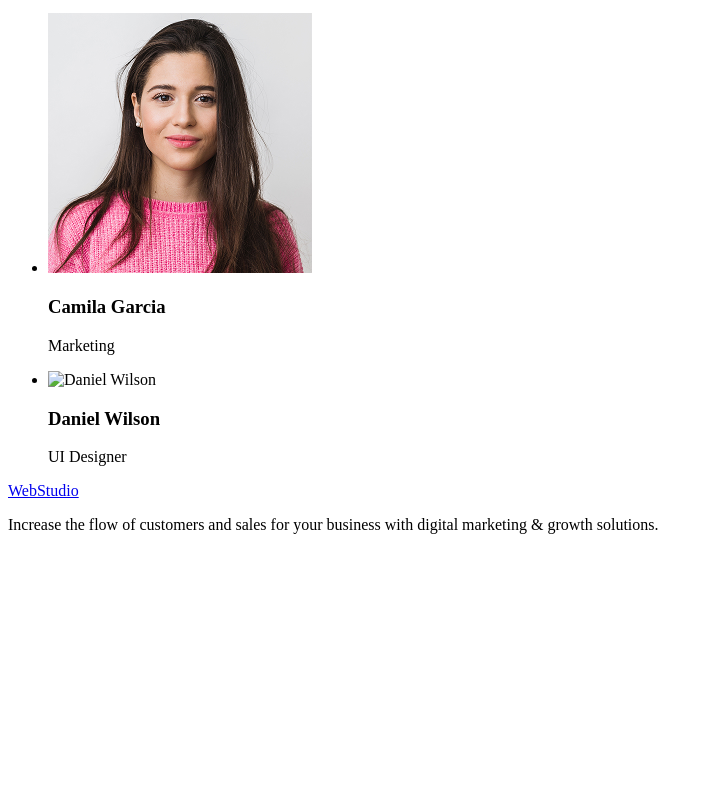
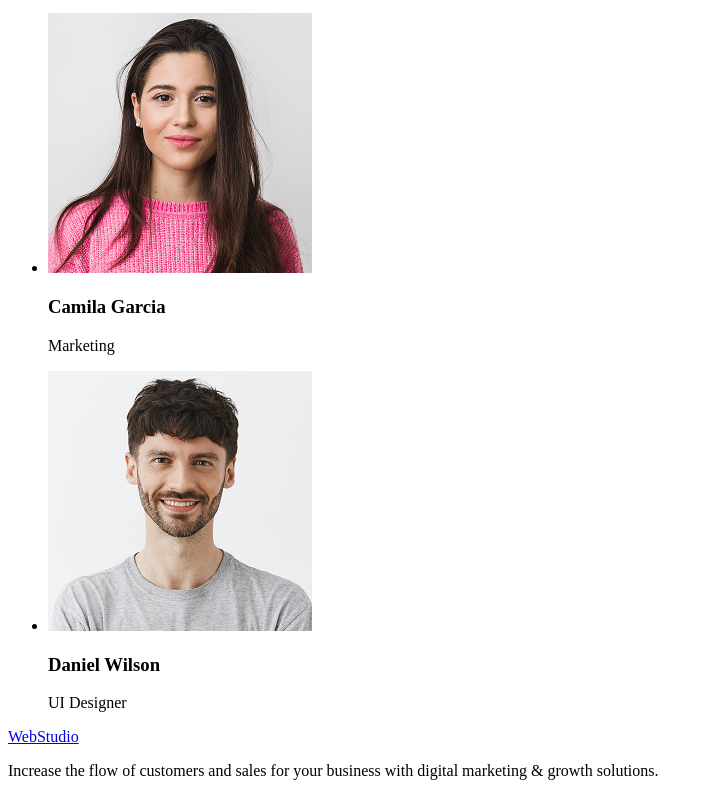
Before and after one commit to Nunam-UK/goit-hw-01, a plain HTML site: page index.html in a window 1280 px wide. Shown: the part 1362-2158 px from the top of the page, without its empty margins (0-709 px from the left). Before the commit the page ends 1912 px from the top, so only its background shows below. Drawn offline with Linux system fonts and the light colour scheme.

Commit message:
add index file

```diff
--- a/index.html
+++ b/index.html
@@ -74,7 +74,7 @@ problem to walk away with the perfect and creative solution. </p> </li>
 </li>
 
 <li>
-    <img src="./img/img (3).jpg" alt="Daniel Wilson" width="264" height="260">
+    <img src="./images/img (3).jpg" alt="Daniel Wilson" width="264" height="260">
     <h3>Daniel Wilson</h3>
     <p>UI Designer</p>
 
```
